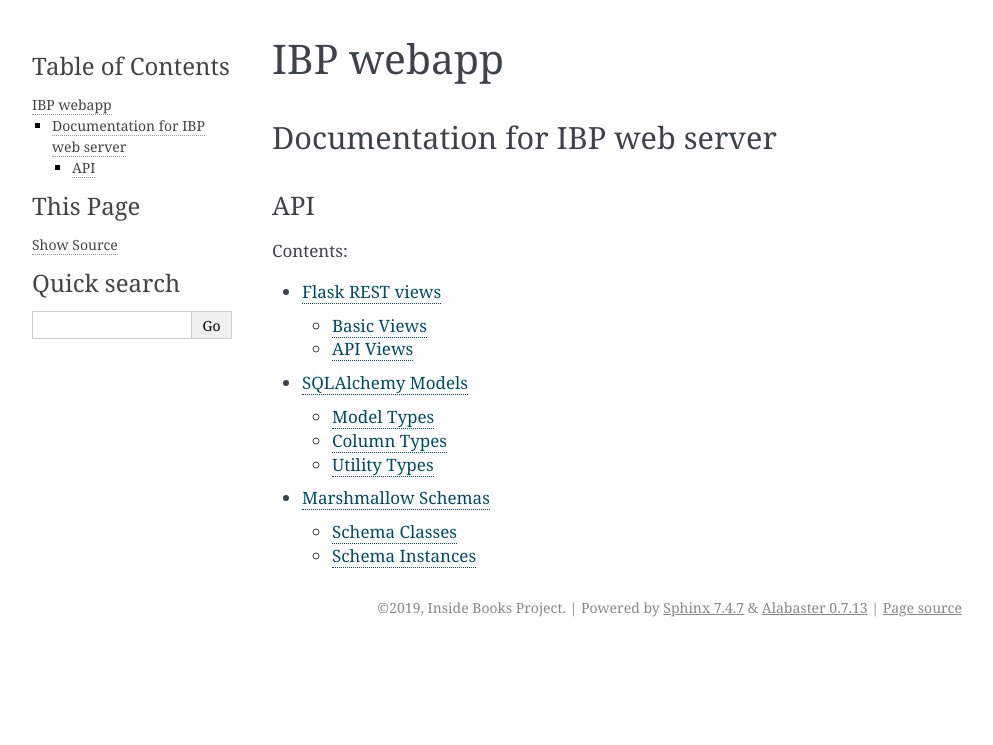
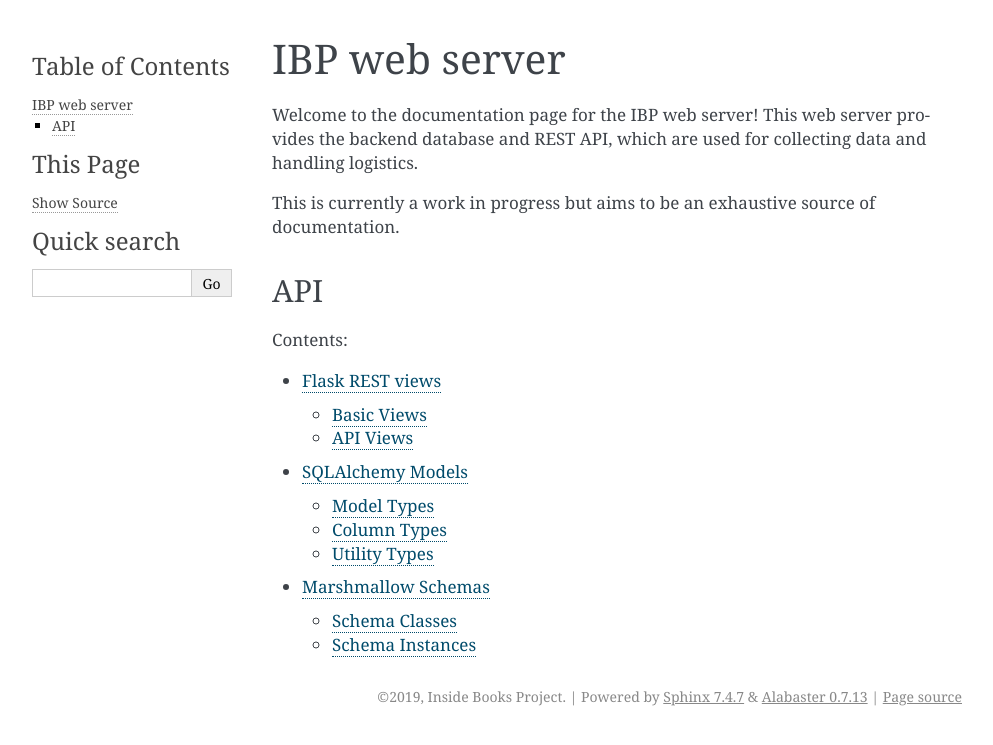
Before and after one commit to jonkensta/ibp-server, a Sphinx documentation site: the page built from docs/index.rst, in a window 1280 px wide. Shown: the top 745 px of the page, without its empty margins (148-1141 px from the left). Built offline with Sphinx 7.4.7, drawn with Linux system fonts in a browser that asks for light colours.

Commit message:
Use consistent headers and add blurb

````diff
--- a/docs/index.rst
+++ b/docs/index.rst
@@ -1,13 +1,14 @@
-##########
-IBP webapp
-##########
+IBP web server
+==============
 
-Documentation for IBP web server
-================================
+Welcome to the documentation page for the IBP web server!
+This web server provides the backend database and REST API,
+which are used for collecting data and handling logistics.
 
-***
+This is currently a work in progress but aims to be an exhaustive source of documentation.
+
 API
-***
+```
 
 .. toctree::
    :maxdepth: 2
````
